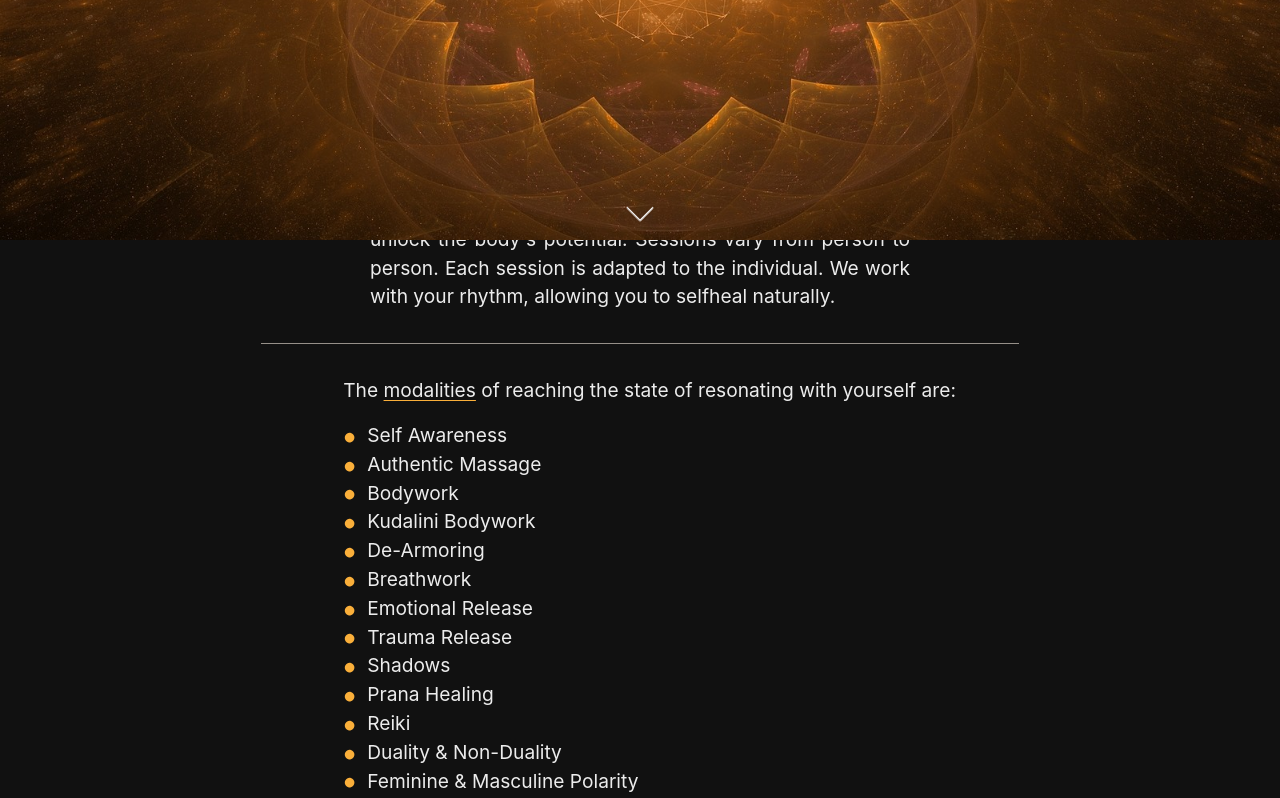
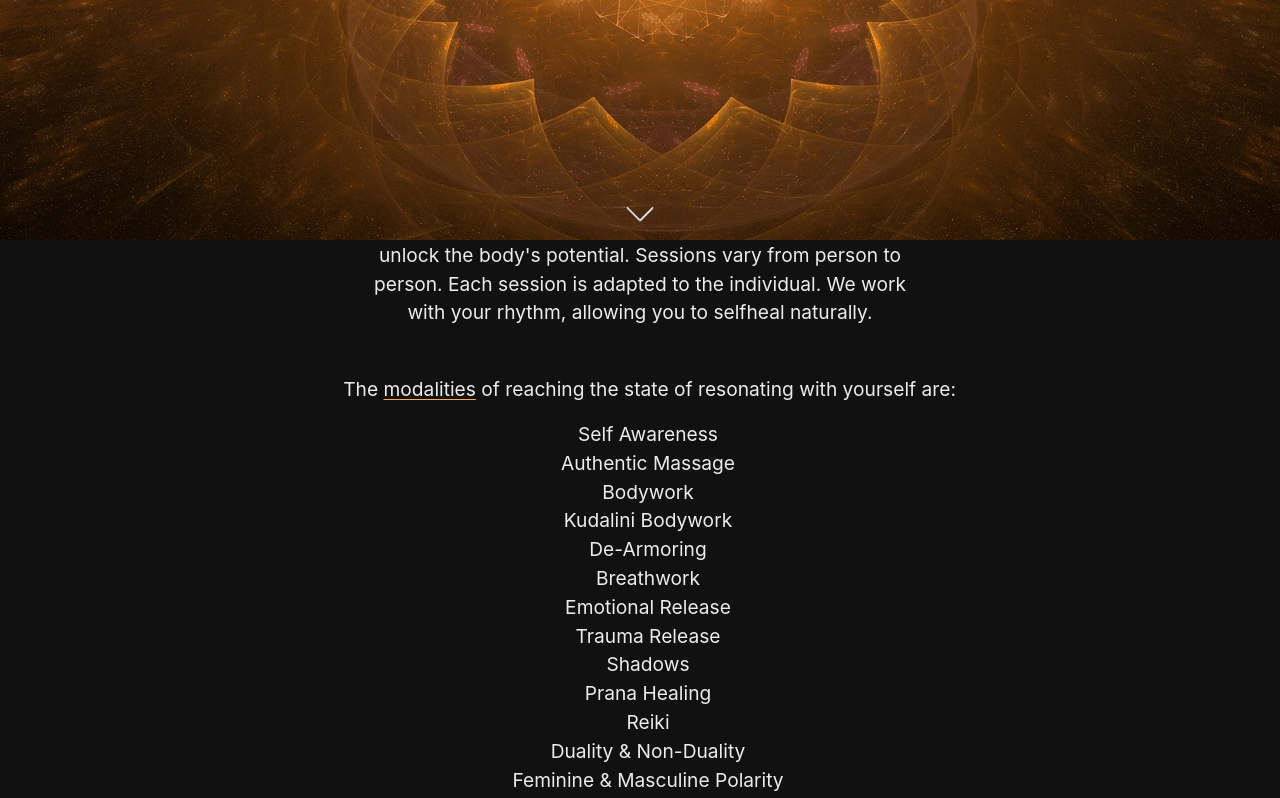
Before and after one commit to Democles85/colombo_portfolio_reworked, a Next.js app: page / in a window 1280 px wide. Shown: the part 560-1358 px from the top of the page. Built offline with nearby package versions, Linux system fonts and the light colour scheme.

Commit message:
fix: Changed text alignment and added full email

```diff
--- a/pages/contact.tsx
+++ b/pages/contact.tsx
@@ -735,7 +735,7 @@ const Contact = () => {
                         colorScheme="orange"
                         leftIcon={<Icon as={MdMail} />}
                       >
-                        @ResonateWithYourself
+                        resonatewithyourself@gmail.com
                       </Button>
                     </Link>
                   </ListItem>
--- a/pages/index.tsx
+++ b/pages/index.tsx
@@ -131,7 +131,7 @@ const Home: NextPage = () => {
             >
               <Box maxW={'540px'}>
                 <Text
-                  textAlign={'justify'}
+                  textAlign={'center'}
                   textIndent={'1em'}
                   fontSize={{ base: '1rem', md: '1.2rem' }}
                 >
@@ -148,9 +148,10 @@ const Home: NextPage = () => {
                   where everything is connected as a single body.
                 </Text>
                 <Text
-                  textAlign={'justify'}
+                  textAlign={'center'}
                   textIndent={'1em'}
                   fontSize={{ base: '1rem', md: '1.2rem' }}
+                  pt={'1rem'}
                 >
                   The base is{' '}
                   <span
@@ -168,11 +169,11 @@ const Home: NextPage = () => {
                   naturally.
                 </Text>
               </Box>
-              <Divider
+              {/* <Divider
                 my={'2rem'}
                 width={{ base: '100%', md: '110%', lg: '120%' }}
-              />
-              <Box>
+              /> */}
+              <Box pt={'3rem'}>
                 <Paragraph>
                   The{' '}
                   <span
@@ -189,16 +190,18 @@ const Home: NextPage = () => {
 
                 <Box py={'1rem'}>
                   {modalities.map((modality, index) => (
-                    <Box key={index} className={styles.hidden} display={'flex'}>
+                    <Box
+                      key={index}
+                      className={styles.hidden}
+                      display={'flex'}
+                      textAlign={'center'}
+                      justifyContent={'center'}
+                    >
                       <List>
                         <ListItem
                           fontSize={{ base: '1rem', md: '1.2rem' }}
                           textIndent={'1rem'}
                         >
-                          <ListIcon
-                            as={VscCircleFilled}
-                            color={'rgba(250, 175, 58, 1)'}
-                          />
                           {modality.name}
                         </ListItem>
                       </List>
```
